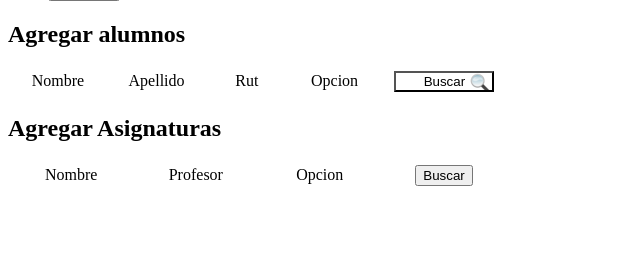
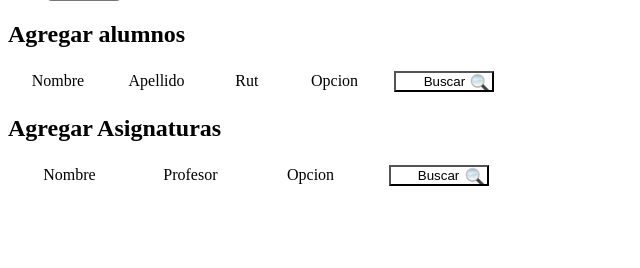
Before and after one commit to katevel/RandomTest, a PHP site: page /system/admin/agregar_curso.php in a window 1280 px wide. Shown: the part 392-660 px from the top of the page, without its empty margins (0-640 px from the left). Run offline with PHP 8.4, Linux system fonts and the light colour scheme.

Commit message:
boton agregarAsig

```diff
--- a/system/css/formvalidate.css
+++ b/system/css/formvalidate.css
@@ -120,6 +120,11 @@
 	background: url("../images/search.png") no-repeat;
 	background-position: top right;
 }
+#buscarAsig{
+	width: 100px;
+	background: url("../images/search.png") no-repeat;
+	background-position: top right;
+}
 #table-selected .opt-add{
 	width: 60px;
 	height: 30px;
```
